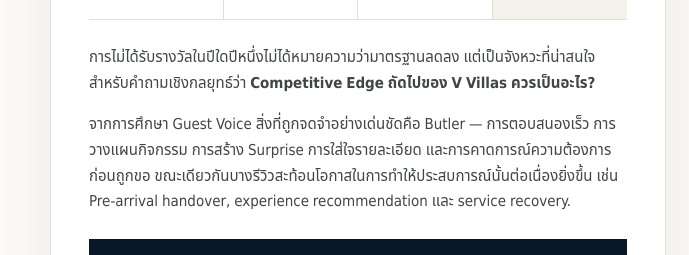
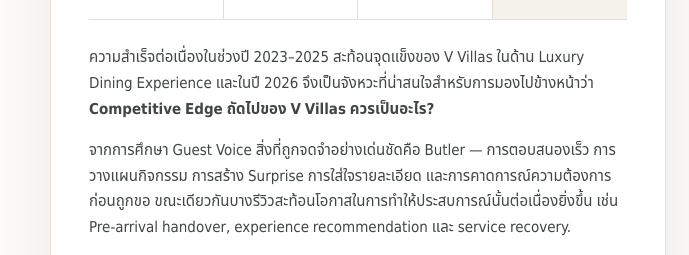
Before and after one commit to psuskillupcenter/V-Villas, a plain HTML site: page index.html in a window 1280 px wide. Shown: the part 1444-1699 px from the top of the page, 0-689 px from the left. Drawn offline with Linux system fonts and the light colour scheme.

Commit message:
Update index.html

```diff
--- a/index.html
+++ b/index.html
@@ -238,7 +238,7 @@
           <div class="award"><div class="year">2025</div><strong>Best Restaurant</strong><small>Condé Nast Johansens</small></div>
           <div class="award dim"><div class="year">2026</div><strong>A moment to ask “what next?”</strong><small>ไม่ตีความว่า standard ลดลง</small></div>
         </div>
-        <p>การไม่ได้รับรางวัลในปีใดปีหนึ่งไม่ได้หมายความว่ามาตรฐานลดลง แต่เป็นจังหวะที่น่าสนใจสำหรับคำถามเชิงกลยุทธ์ว่า <b>Competitive Edge ถัดไปของ V Villas ควรเป็นอะไร?</b></p>
+        <p>ความสำเร็จต่อเนื่องในช่วงปี 2023–2025 สะท้อนจุดแข็งของ V Villas ในด้าน Luxury Dining Experience และในปี 2026 จึงเป็นจังหวะที่น่าสนใจสำหรับการมองไปข้างหน้าว่า <b>Competitive Edge ถัดไปของ V Villas ควรเป็นอะไร?</b></p>
         <p>จากการศึกษา Guest Voice สิ่งที่ถูกจดจำอย่างเด่นชัดคือ Butler — การตอบสนองเร็ว การวางแผนกิจกรรม การสร้าง Surprise การใส่ใจรายละเอียด และการคาดการณ์ความต้องการก่อนถูกขอ ขณะเดียวกันบางรีวิวสะท้อนโอกาสในการทำให้ประสบการณ์นั้นต่อเนื่องยิ่งขึ้น เช่น Pre-arrival handover, experience recommendation และ service recovery.</p>
         <div class="hypothesis">
           <div class="label">OUR WORKING HYPOTHESIS</div>
```
